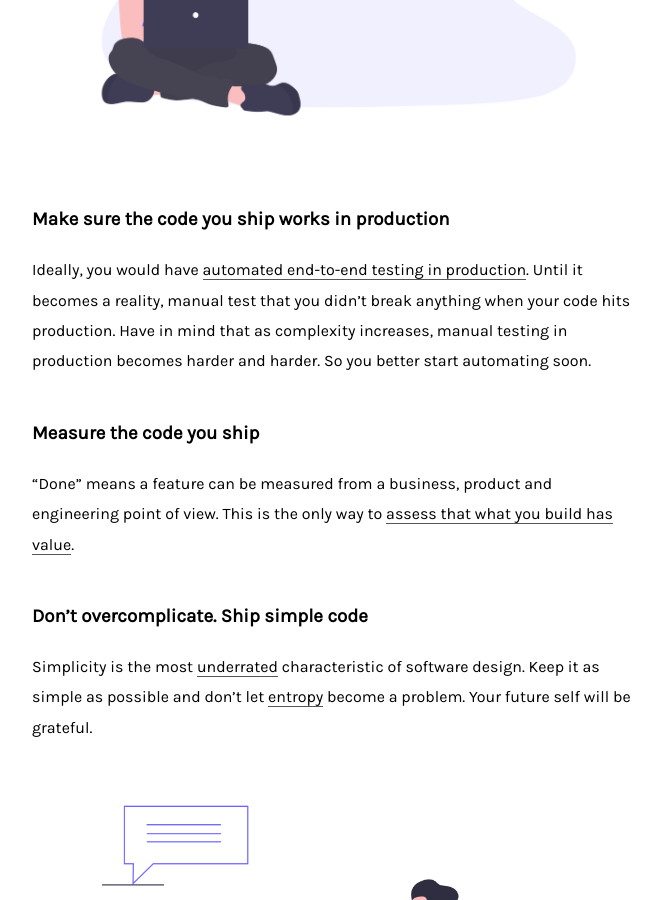
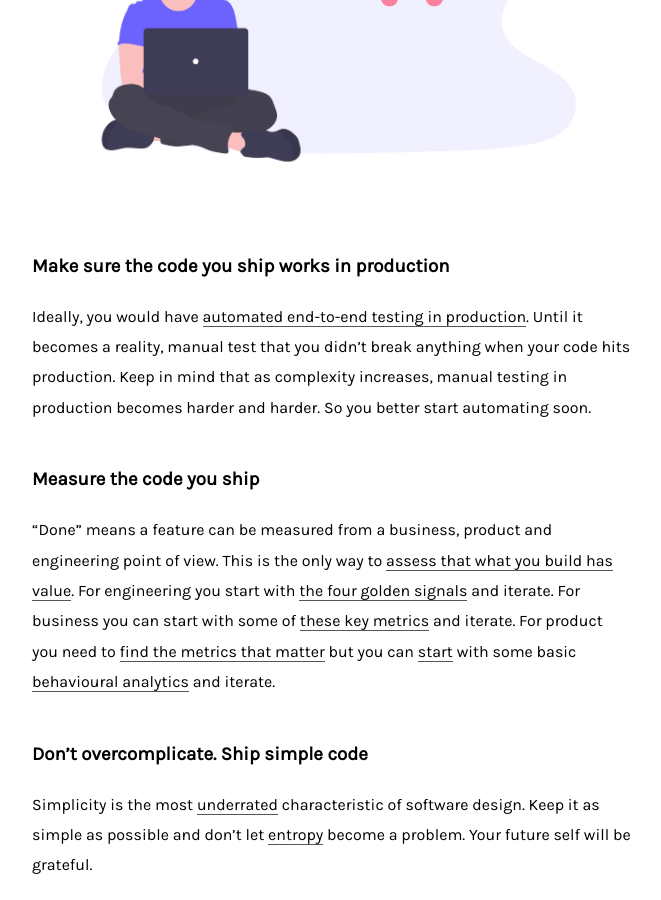
Before and after one commit to stanete/stanete.github.io, a Jekyll site: the page built from _posts/2020-06-02-dos-and-donts.md, in a window 1280 px wide and 900 px high, scrolled down 2922 px. Shown: the whole window, without its empty margins (308-969 px from the left). Built offline with Jekyll 4.4.1, drawn with Linux system fonts in a browser that asks for light colours; comment, search, counter and statistics services are not loaded; some of the changed text lies outside the part shown.

Commit message:
Update Dos and Donts post with received feedback

```diff
--- a/_posts/2020-06-02-dos-and-donts.md
+++ b/_posts/2020-06-02-dos-and-donts.md
@@ -26,7 +26,9 @@
 
 ### Do pair programming
 
-This is not negotiable. [Pair program](https://www.youtube.com/watch?v=k3cJjZiZ-cw) the hell out of everything. It has [so many benefits](https://martinfowler.com/articles/on-pair-programming.html) that is hard to find compelling arguments agains it. Use the technique that works best for your situation. Nice if you do Ping-Pong-TDD. Driver-Navigator is also fine.
+Try to [pair program](https://www.youtube.com/watch?v=k3cJjZiZ-cw) the hell out of everything. It has [so many benefits](https://martinfowler.com/articles/on-pair-programming.html) that is hard to find compelling arguments agains it. Use the technique that works best for your situation. Nice if you do Ping-Pong-TDD. Driver-Navigator is also fine.
+
+Disclaimer. Pair programming has challenges, specifically mental fatigue. Use it in a way that benefits you the most. It is [not mandatory to use it all the time](https://twitter.com/dhh/status/1016398757674577920).
 
 ### Keep your PR’s small and easy to review
 
@@ -40,11 +42,11 @@
 
 ### Make sure the code you ship works in production
 
-Ideally, you would have [automated end-to-end testing in production](https://medium.com/@copyconstruct/testing-in-production-the-safe-way-18ca102d0ef1). Until it becomes a reality, manual test that you didn't break anything when your code hits production. Have in mind that as complexity increases, manual testing in production becomes harder and harder. So you better start automating soon.
+Ideally, you would have [automated end-to-end testing in production](https://medium.com/@copyconstruct/testing-in-production-the-safe-way-18ca102d0ef1). Until it becomes a reality, manual test that you didn't break anything when your code hits production. Keep in mind that as complexity increases, manual testing in production becomes harder and harder. So you better start automating soon.
 
 ### Measure the code you ship
 
-"Done" means a feature can be measured from a business, product and engineering point of view. This is the only way to [assess that what you build has value](/focus-on-value).
+"Done" means a feature can be measured from a business, product and engineering point of view. This is the only way to [assess that what you build has value](/focus-on-value). For engineering you start with [the four golden signals](https://landing.google.com/sre/sre-book/chapters/monitoring-distributed-systems/#xref_monitoring_golden-signals) and iterate. For business you can start with some of [these key metrics](https://www.ycombinator.com/resources/key-metrics) and iterate. For product you need to [find the metrics that matter](https://www.intercom.com/blog/finding-the-metrics-that-matter-for-your-product/) but you can [start](https://amplitude.com/blog/2016/06/14/10-steps-behavioral-analytics) with some basic [behavioural analytics](https://mixpanel.com/blog/2018/08/01/behavioral-analytics-guide/) and iterate.
 
 ### Don’t overcomplicate. Ship simple code
 
@@ -60,4 +62,8 @@
 
 Some even think [meetings are toxic](https://twitter.com/dhh/status/1242935396356354048?s=20) and [online meetings](https://www.youtube.com/watch?v=JMOOG7rWTPg) are even worse. I'm not that radical. But if a meeting is really needed, make sure it is well planned: it has a purpose, documentation to get prepared, an agenda and an output.
 
+### Wrapping up
+
+These rules are supposed to shape the team towards a healthier product mindset and culture. They are part of the utopia and they will never be respected 100% of the time. Our environment is complex and unpredictable and we are better that blindly following a list of rules. Be wise.
+
 Huge thanks to [undraw.co](https://undraw.co) for the illustrations. You can subscribe to my newsletter **With a grain of salt** and get notified every time I post something new.
```
Also changed, not shown: other parts of _posts/2020-06-02-dos-and-donts.md (+1 -1 lines).
